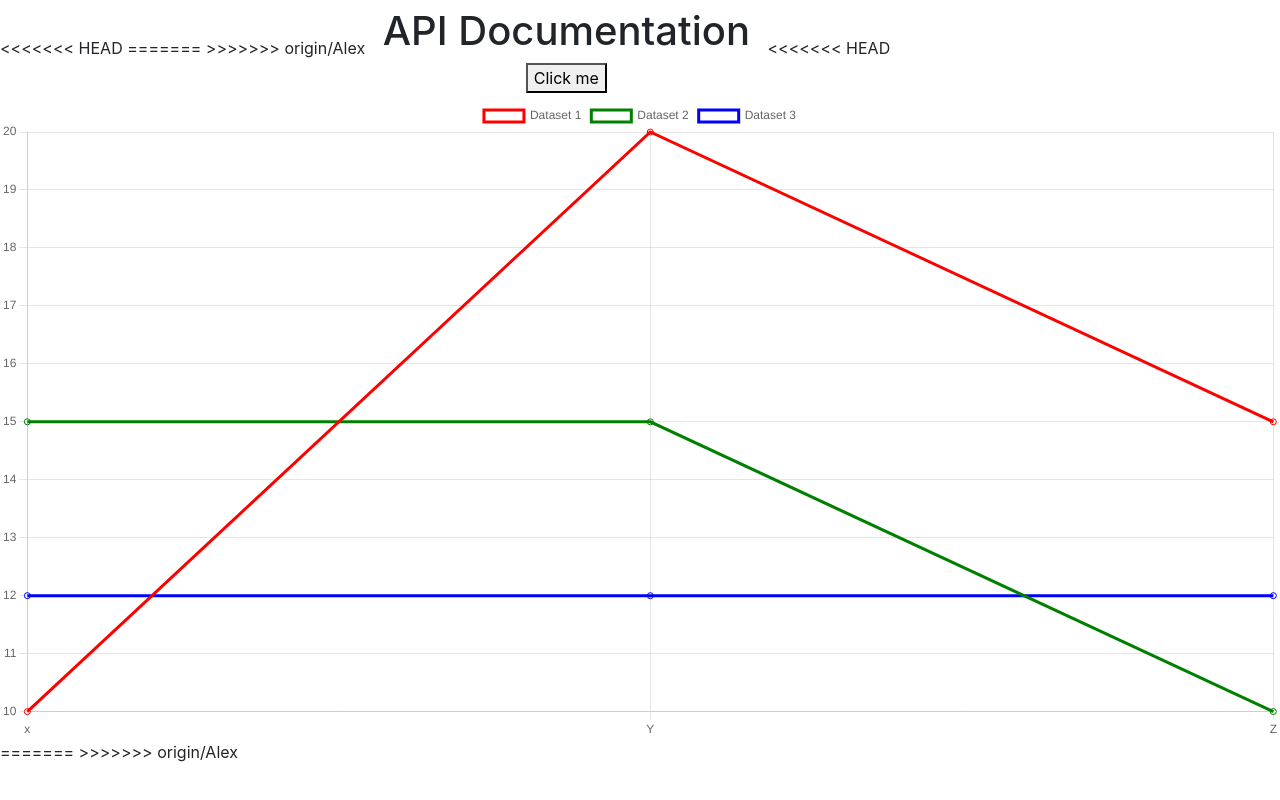
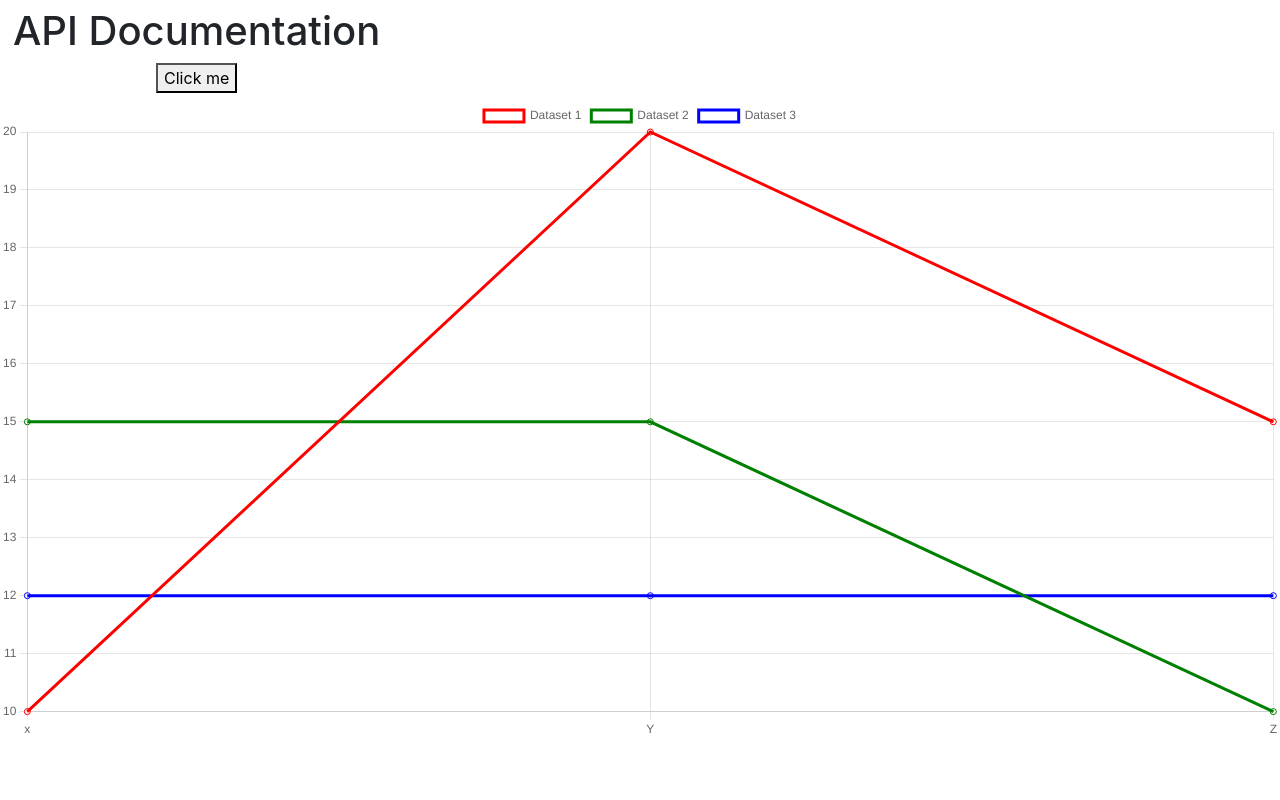
Before and after one commit to Physlex/CAMACLyftHacked2024, a FastAPI app: page / in a window 1280 px wide. Run offline with FastAPI, Linux system fonts and the light colour scheme.

Commit message:
i messed up merging it fix now lol

```diff
--- a/src/templates/index.html
+++ b/src/templates/index.html
@@ -4,24 +4,16 @@
     <meta charset="UTF-8">
     <meta name="viewport" content="width=device-width, initial-scale=1.0">
     <title>API Documentation</title>
-<<<<<<< HEAD
-    <script src="https://cdn.jsdelivr.net/npm/chart.js"></script>
-</head>
-<body>
-=======
->>>>>>> origin/Alex
 
     <link rel="stylesheet" href="https://cdn.jsdelivr.net/npm/bootstrap@4.3.1/dist/css/bootstrap.min.css" integrity="sha384-ggOyR0iXCbMQv3Xipma34MD+dH/1fQ784/j6cY/iJTQUOhcWr7x9JvoRxT2MZw1T" crossorigin="anonymous"></head>
+    <script src="https://cdn.jsdelivr.net/npm/chart.js"></script>
 <body>
     <div id="content", class="btn">
         <h1>API Documentation</h1>
         <button id="test-button">Click me</button>
     </div>
 
-<<<<<<< HEAD
     <canvas id="myChart" width="400" height="200"></canvas>
-=======
->>>>>>> origin/Alex
     <script src="static/js/index.js"></script>
     <script src="static/js/accel_chart.js"></script>
 </body>
```
